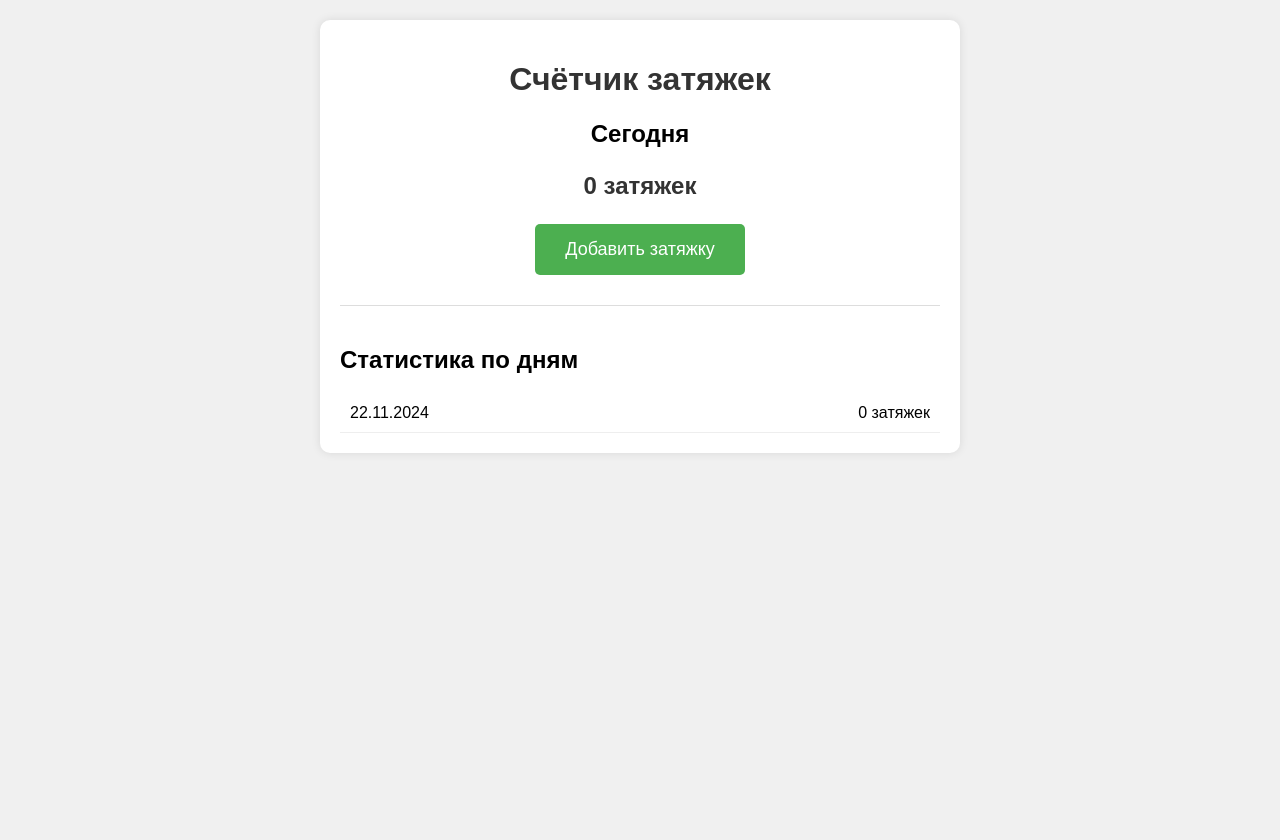
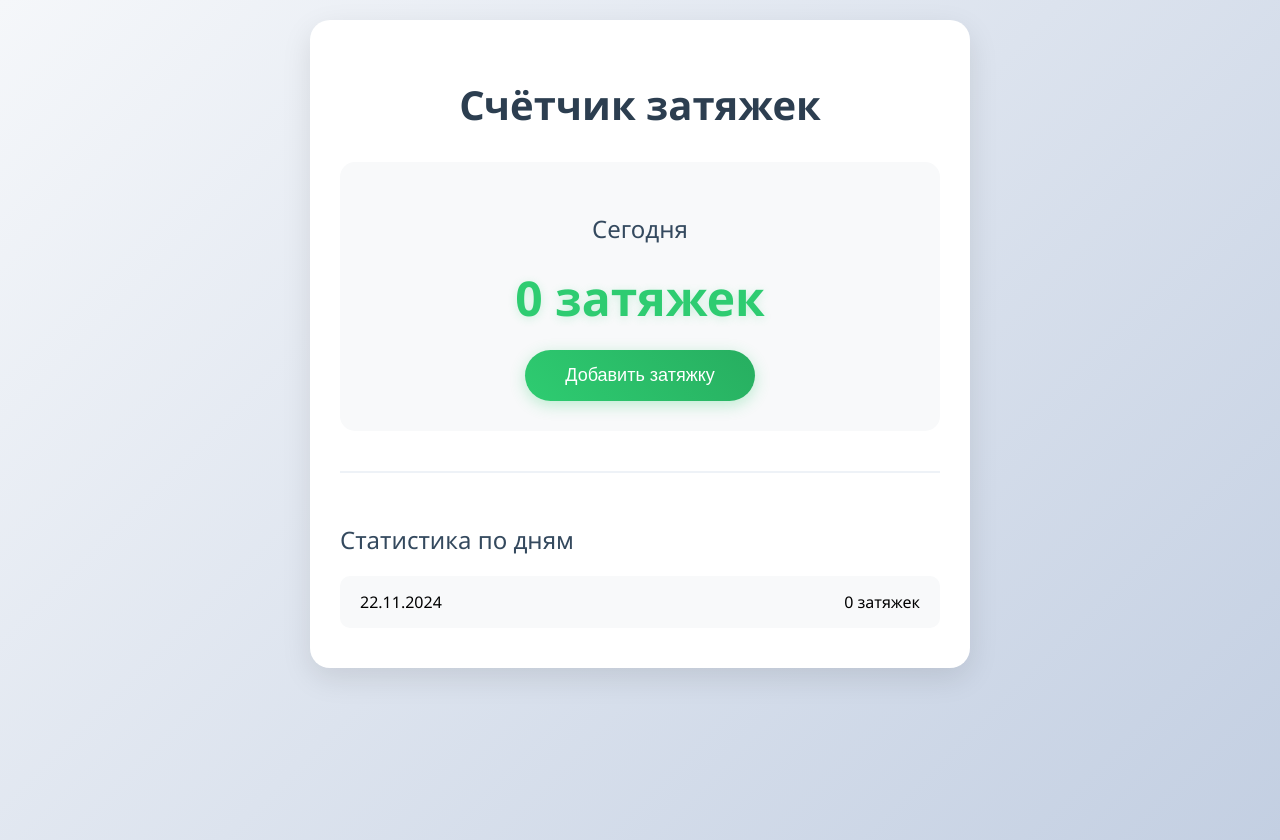
Before and after one commit to solohawork/testw, a plain HTML site: page index.html in a window 1280 px wide. Before the commit the page ends 800 px from the top, so only its background shows below. Drawn offline with Linux system fonts and the light colour scheme.

Commit message:
Add files via upload

```diff
--- a/index.html
+++ b/index.html
@@ -5,6 +5,7 @@
     <meta name="viewport" content="width=device-width, initial-scale=1.0">
     <title>Счётчик затяжек</title>
     <link rel="stylesheet" href="styles.css">
+    <link href="https://fonts.googleapis.com/css2?family=Roboto:wght@400;500;600;700&display=swap" rel="stylesheet">
 </head>
 <body>
     <div class="container">
--- a/styles.css
+++ b/styles.css
@@ -1,62 +1,105 @@
 body {
-    font-family: Arial, sans-serif;
+    font-family: 'Segoe UI', Roboto, sans-serif;
     margin: 0;
     padding: 20px;
-    background-color: #f0f0f0;
+    background: linear-gradient(135deg, #f5f7fa 0%, #c3cfe2 100%);
+    min-height: 100vh;
 }
 
 .container {
     max-width: 600px;
     margin: 0 auto;
     background-color: white;
-    padding: 20px;
-    border-radius: 10px;
-    box-shadow: 0 0 10px rgba(0,0,0,0.1);
+    padding: 30px;
+    border-radius: 20px;
+    box-shadow: 0 10px 30px rgba(0,0,0,0.1);
 }
 
 h1 {
     text-align: center;
-    color: #333;
+    color: #2c3e50;
+    font-size: 2.5em;
+    margin-bottom: 30px;
+    font-weight: 600;
+}
+
+h2 {
+    color: #34495e;
+    font-size: 1.5em;
+    font-weight: 500;
 }
 
 .counter-section {
     text-align: center;
-    margin-bottom: 30px;
+    margin-bottom: 40px;
+    padding: 30px;
+    background: #f8f9fa;
+    border-radius: 15px;
 }
 
 #count-button {
-    padding: 15px 30px;
+    padding: 15px 40px;
     font-size: 18px;
-    background-color: #4CAF50;
+    background: linear-gradient(45deg, #2ecc71, #27ae60);
     color: white;
     border: none;
-    border-radius: 5px;
+    border-radius: 30px;
     cursor: pointer;
-    transition: background-color 0.3s;
+    transition: all 0.3s ease;
+    box-shadow: 0 4px 15px rgba(46, 204, 113, 0.3);
 }
 
 #count-button:hover {
-    background-color: #45a049;
+    transform: translateY(-2px);
+    box-shadow: 0 6px 20px rgba(46, 204, 113, 0.4);
+}
+
+#count-button:active {
+    transform: translateY(1px);
 }
 
 .stats-section {
-    border-top: 1px solid #ddd;
-    padding-top: 20px;
+    border-top: 2px solid #eef2f7;
+    padding-top: 30px;
 }
 
 #stats-container {
-    margin-top: 15px;
+    margin-top: 20px;
 }
 
 .stat-item {
     display: flex;
     justify-content: space-between;
-    padding: 10px;
-    border-bottom: 1px solid #eee;
+    padding: 15px 20px;
+    margin-bottom: 10px;
+    background: #f8f9fa;
+    border-radius: 10px;
+    transition: transform 0.2s ease;
+}
+
+.stat-item:hover {
+    transform: translateX(5px);
+    background: #f1f3f5;
 }
 
 #today-count {
-    font-size: 24px;
+    font-size: 3em;
     font-weight: bold;
-    color: #333;
+    color: #2ecc71;
+    margin: 20px 0;
+    text-shadow: 0 2px 10px rgba(46, 204, 113, 0.2);
 }
+
+@media (max-width: 480px) {
+    .container {
+        padding: 20px;
+    }
+
+    h1 {
+        font-size: 2em;
+    }
+
+    #today-count {
+        font-size: 2.5em;
+    }
+}
```
